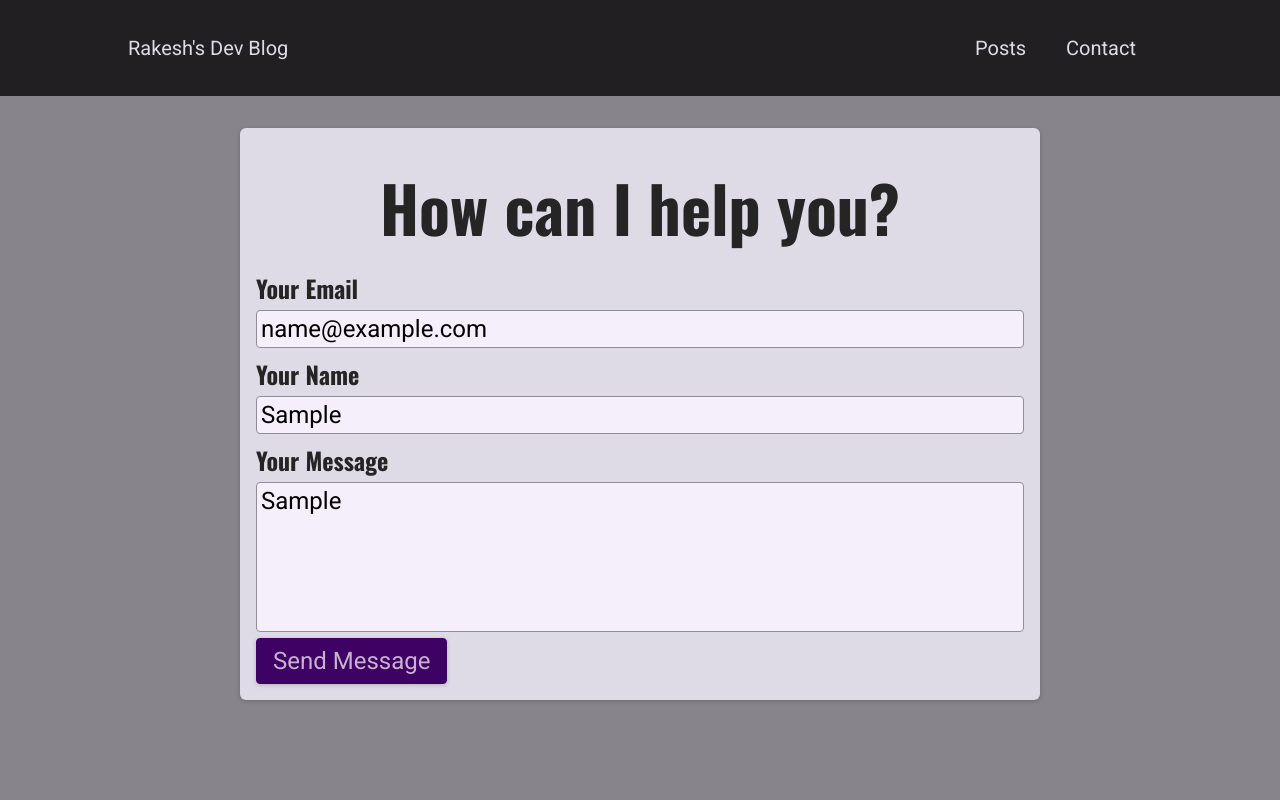
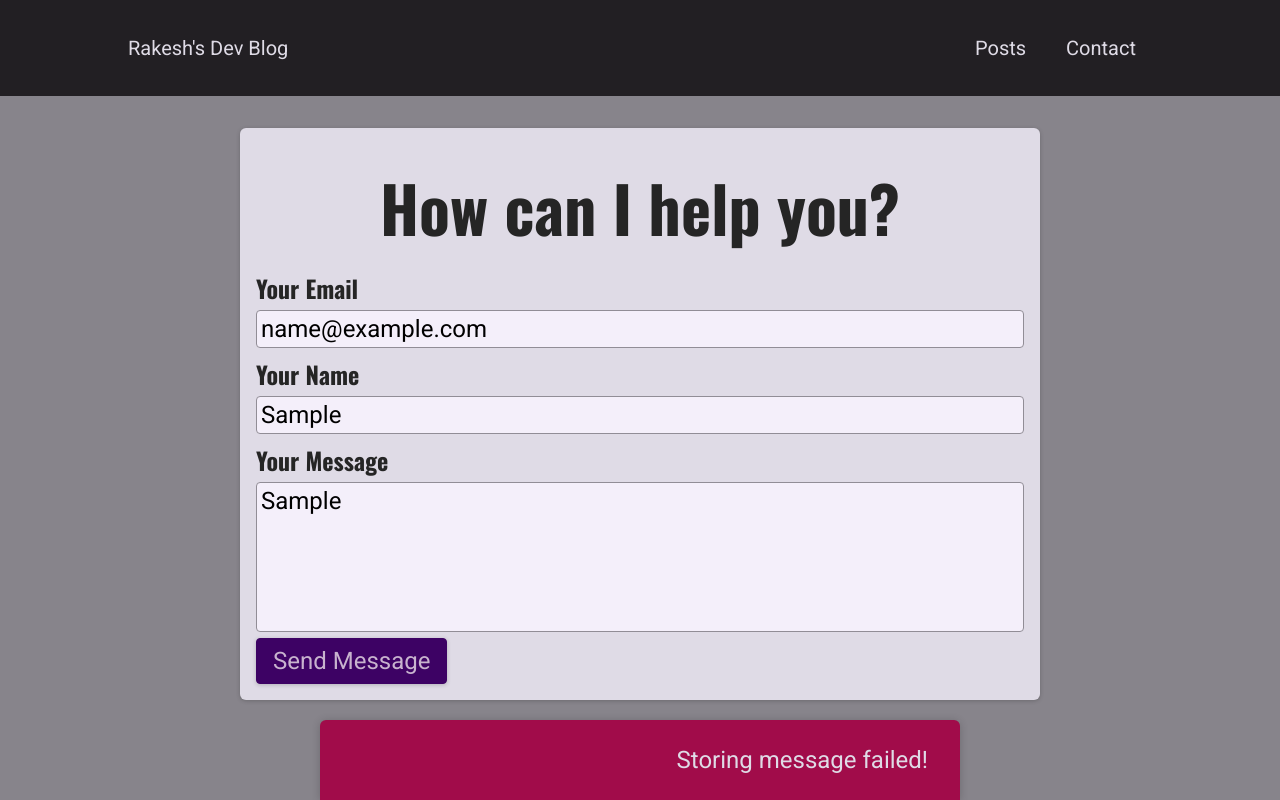
Before and after one commit to Rakesh6720/next-blog, a Next.js app: page /contact in a window 1280 px wide. Both pictures are taken after typing "name@example.com", "Sample", "Sample" into the empty fields and a click on the button "Send Message". Built offline with nearby package versions, Linux system fonts and the light colour scheme; no server answers; the database is empty.

Commit message:
add error and success status notifications to contact form

```diff
--- a/components/contact/contact-form.js
+++ b/components/contact/contact-form.js
@@ -1,23 +1,70 @@
 import { useState } from "react";
+import Notification from "../ui/notification";
 import classes from "./contact-form.module.css";
+
+async function sendContactData(contactDetails) {
+  const response = await fetch("/api/contact", {
+    method: "POST",
+    body: JSON.stringify(contactDetails),
+    headers: { "Content-Type": "application/json" },
+  });
+
+  const data = await response.json();
+
+  if (!response.ok) {
+    throw new Error(data.message || "Something went wrong!");
+  }
+}
 
 function ContactForm() {
   const [enteredEmail, setEnteredEmail] = useState("");
   const [enteredName, setEnteredName] = useState("");
   const [enteredMessage, setEnteredMessage] = useState("");
+  const [requestStatus, setRequestStatus] = useState(); // 'pending, 'success', 'error'
+  const [requestError, setRequestError] = useState();
 
-  function sendMessageHandler(event) {
+  async function sendMessageHandler(event) {
     event.preventDefault();
 
-    fetch("/api/contact", {
-      method: "POST",
-      body: JSON.stringify({
+    setRequestStatus("pending");
+
+    try {
+      await sendContactData({
         email: enteredEmail,
         name: enteredName,
         message: enteredMessage,
-      }),
-      headers: { "Content-Type": "application/json" },
-    });
+      });
+      setRequestStatus("success");
+    } catch (error) {
+      setRequestError(error.message);
+      setRequestStatus("error");
+    }
+  }
+
+  let notification;
+
+  if (requestStatus === "pending") {
+    notification = {
+      status: "pending",
+      title: "Sending message...",
+      message: "Your message is on its way!",
+    };
+  }
+
+  if (requestStatus === "success") {
+    notification = {
+      status: "success",
+      title: "Success!",
+      message: "Message sent successfully!",
+    };
+  }
+
+  if (requestStatus === "error") {
+    notification = {
+      status: "error",
+      title: "Error",
+      message: requestError,
+    };
   }
 
   return (
@@ -60,6 +107,13 @@
           <button>Send Message</button>
         </div>
       </form>
+      {notification && (
+        <Notification
+          status={notification.title}
+          message={notification.message}
+          status={notification.status}
+        />
+      )}
     </section>
   );
 }
--- /dev/null
+++ b/components/ui/notification.js
@@ -0,0 +1,28 @@
+import ReactDOM from 'react-dom';
+
+import classes from './notification.module.css';
+
+function Notification(props) {
+  const { title, message, status } = props;
+
+  let statusClasses = '';
+
+  if (status === 'success') {
+    statusClasses = classes.success;
+  }
+
+  if (status === 'error') {
+    statusClasses = classes.error;
+  }
+
+  const cssClasses = `${classes.notification} ${statusClasses}`;
+
+  return (
+    <div className={cssClasses}>
+      <h2>{title}</h2>
+      <p>{message}</p>
+    </div>
+  );
+}
+
+export default Notification;
--- /dev/null
+++ b/components/ui/notification.module.css
@@ -0,0 +1,43 @@
+.notification {
+  display: flex;
+  justify-content: space-between;
+  align-items: center;
+  color: var(--color-grey-100);
+  background-color: var(--color-grey-800);
+  padding: 0 var(--size-8);
+  box-shadow: 0 1px 8px rgba(0, 0, 0, 0.2);
+  position: fixed;
+  height: 5rem;
+  bottom: 0;
+  width: 100%;
+  left: 0;
+  border-top-right-radius: 0;
+  border-top-left-radius: 0;
+}
+
+.notification h2 {
+  font-size: var(--size-6);
+  margin: 0;
+}
+
+.notification p {
+  margin: 0;
+}
+
+.success {
+  background-color: var(--color-success-500);
+  color: var(--color-grey-800);
+}
+
+.error {
+  background-color: var(--color-error-500);
+}
+
+@media (min-width: 768px) {
+  .notification {
+    width: 40rem;
+    left: calc(50% - 20rem);
+    border-top-right-radius: 6px;
+    border-top-left-radius: 6px;
+  }
+}
```
